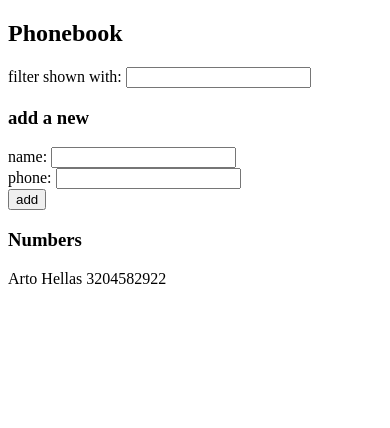
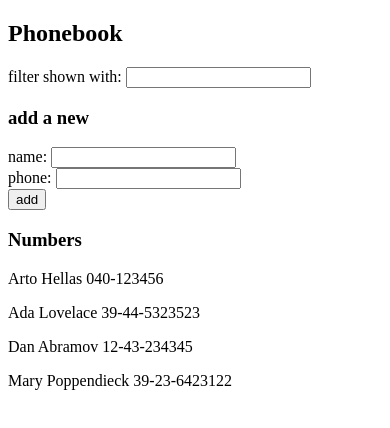
Before and after one commit to d3w3r/fullstackopen, a React (Vite) app in the folder part2/phonebook/: page / in a window 390 px wide. Shown: the top 428 px of the page. Built offline with nearby package versions, Linux system fonts and the light colour scheme; data requests are answered from the project's data file.

Commit message:
Finished step 6 of phonebook

```diff
--- /dev/null
+++ b/part2/phonebook/db.json
@@ -0,0 +1,24 @@
+{
+  "persons": [
+    {
+      "name": "Arto Hellas",
+      "number": "040-123456",
+      "id": 1
+    },
+    {
+      "name": "Ada Lovelace",
+      "number": "39-44-5323523",
+      "id": 2
+    },
+    {
+      "name": "Dan Abramov",
+      "number": "12-43-234345",
+      "id": 3
+    },
+    {
+      "name": "Mary Poppendieck",
+      "number": "39-23-6423122",
+      "id": 4
+    }
+  ]
+}
--- a/part2/phonebook/package.json
+++ b/part2/phonebook/package.json
@@ -7,9 +7,11 @@
     "dev": "vite",
     "build": "vite build",
     "lint": "eslint . --ext js,jsx --report-unused-disable-directives --max-warnings 0",
-    "preview": "vite preview"
+    "preview": "vite preview",
+    "server": "json-server -p3001 --watch db.json"
   },
   "dependencies": {
+    "axios": "^1.6.2",
     "react": "^18.2.0",
     "react-dom": "^18.2.0"
   },
@@ -21,6 +23,7 @@
     "eslint-plugin-react": "^7.33.2",
     "eslint-plugin-react-hooks": "^4.6.0",
     "eslint-plugin-react-refresh": "^0.4.5",
+    "json-server": "^0.17.4",
     "vite": "^5.0.8"
   }
 }
--- a/part2/phonebook/src/App.jsx
+++ b/part2/phonebook/src/App.jsx
@@ -1,13 +1,21 @@
-import { useState } from 'react';
+import { useState, useEffect } from 'react';
+import axios from 'axios';
 
 import Filter from './components/Filter';
 import PersonForm from './components/PersonForm';
 import Persons from './components/Persons';
 
 const App = () => {
-  const [persons, setPersons] = useState([
-    {  id: 1, name: 'Arto Hellas', phone: '3204582922'},
-  ]);
+  const [persons, setPersons] = useState([]);
+
+  const hook = () => {
+    axios
+      .get('http://localhost:3001/persons')
+      .then(response => setPersons(response.data))
+  };
+
+  useEffect(hook, []);
+
   const [newName, setNewName] = useState('');
   const [newPhone, setNewPhone] = useState('');
   const [newFilter, setNewFilter] = useState('');
@@ -37,7 +45,7 @@
       const personObj = {
         id: persons.length + 1,
         name: newName,
-        phone: newPhone
+        number: newPhone
       };
       setPersons(persons.concat(personObj));
     }
--- a/part2/phonebook/src/components/Persons.jsx
+++ b/part2/phonebook/src/components/Persons.jsx
@@ -5,8 +5,8 @@
     <div>
       {
         toFilter
-          ? persons.filter(p => p.name.includes(filterWord)).map(p => <p key={p.id}>{p.name} {p.phone}</p>)
-          : persons.map(p => <p key={p.id}>{p.name} {p.phone}</p>)
+          ? persons.filter(p => p.name.includes(filterWord)).map(p => <p key={p.id}>{p.name} {p.number}</p>)
+          : persons.map(p => <p key={p.id}>{p.name} {p.number}</p>)
       }
     </div>
   );
```
Also changed, not shown: 1 other file (tests, documents, lock files or other folders).
